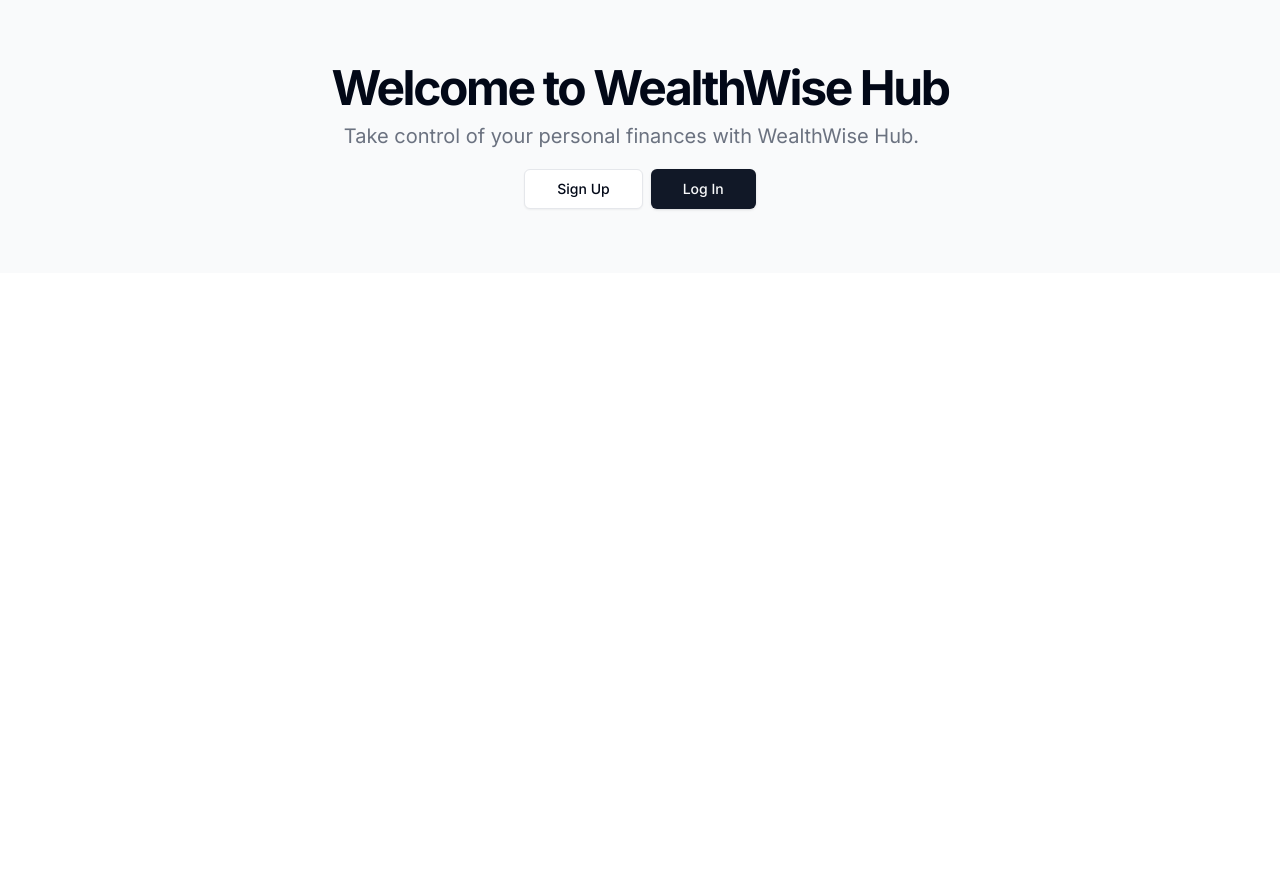
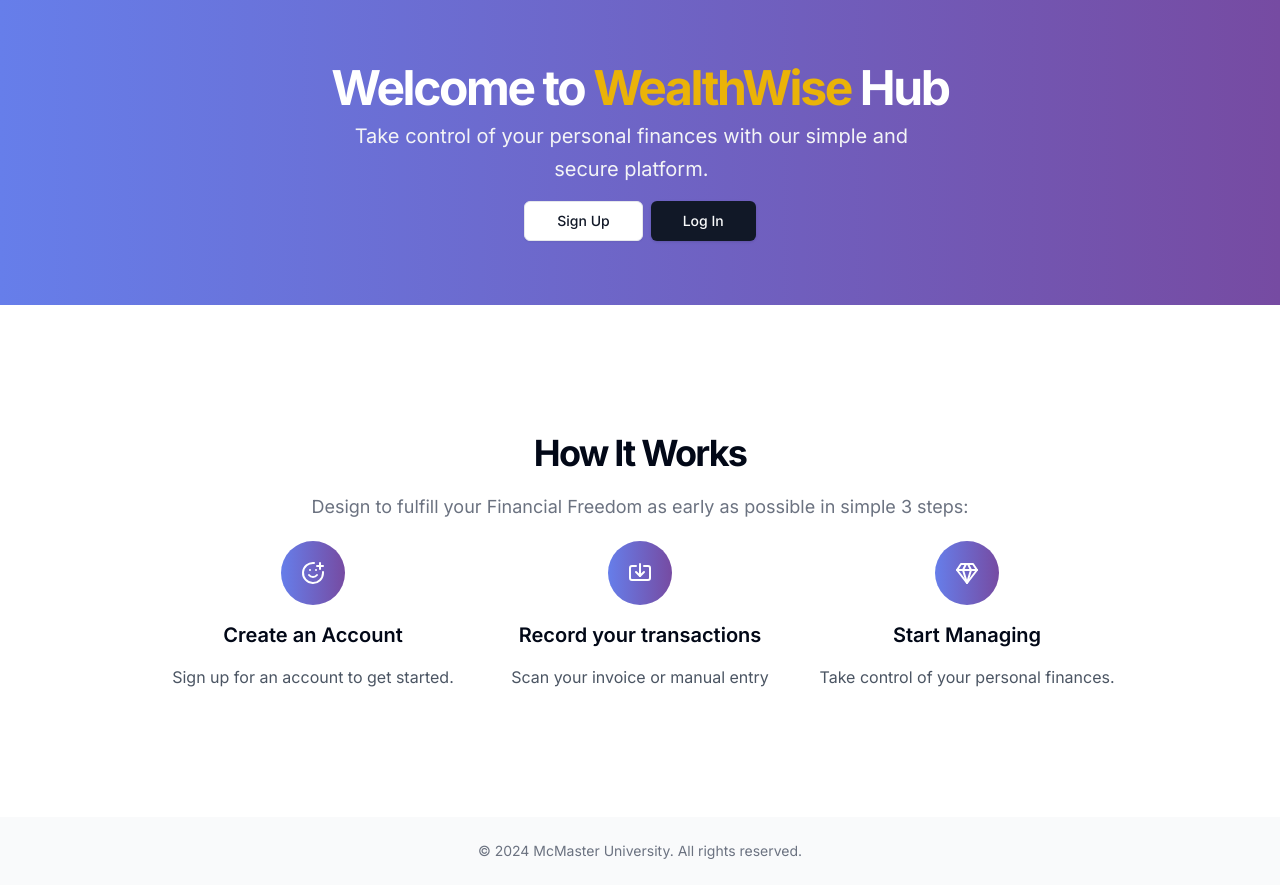
Before and after one commit to 9amcoder/wealth-wise-hub-full-stack, a Next.js app: page / in a window 1280 px wide. Before the commit the page ends 800 px from the top, so only its background shows below. Built offline with nearby package versions, Linux system fonts and the light colour scheme.

Commit message:
style: landing page

```diff
--- a/src/components/LandingComponent.tsx
+++ b/src/components/LandingComponent.tsx
@@ -1,38 +1,96 @@
+import { Gem, Import, Menu, SmilePlus } from "lucide-react";
 import Link from "next/link";
 
-interface LandingComponentProps {
-
-}
+interface LandingComponentProps {}
 
 const LandingComponent: React.FC<LandingComponentProps> = () => {
   return (
-        <div className="bg-gray-50 py-12 lg:py-16">
+    <>
+      <section className="w-full py-12 lg:py-16 bg-gradient-to-r from-[#667eea] to-[#764ba2]">
         <div className="container px-4 md:px-6">
           <div className="flex flex-col items-center justify-center space-y-4">
             <div className="text-center space-y-2">
-            <h1 className="text-3xl font-bold tracking-tighter sm:text-5xl">Welcome to WealthWise Hub</h1>
-            <p className="max-w-[600px] text-gray-500 md:text-xl/relaxed dark:text-gray-400">
-              Take control of your personal finances with WealthWise Hub.
+              <h1 className="text-3xl font-bold tracking-tighter text-white sm:text-5xl">
+                Welcome to <span className="text-yellow-500">WealthWise</span>{" "}
+                Hub
+              </h1>
+              <p className="max-w-[600px] text-gray-100 md:text-xl/relaxed dark:text-gray-400">
+                Take control of your personal finances with our simple and
+                secure platform.
               </p>
             </div>
             <div className="flex flex-col gap-2 min-[400px]:flex-row">
               <Link
-              className="inline-flex h-10 items-center justify-center rounded-md border border-gray-200 border-gray-200 bg-white px-8 text-sm font-medium shadow-sm transition-colors hover:bg-gray-100 hover:text-gray-900 focus-visible:outline-none focus-visible:ring-1 focus-visible:ring-gray-950 disabled:pointer-events-none disabled:opacity-50 dark:border-gray-800 dark:border-gray-800 dark:bg-gray-950 dark:hover:bg-gray-800 dark:hover:text-gray-50 dark:focus-visible:ring-gray-300"
-              href="/sign-up"
+                className="inline-flex h-10 items-center justify-center rounded-md border border-gray-200 border-gray-200 bg-white px-8 text-sm font-medium shadow-sm text-gray-900 transition-colors hover:bg-gray-100 hover:text-gray-900 focus-visible:outline-none focus-visible:ring-1 focus-visible:ring-gray-950 disabled:pointer-events-none disabled:opacity-50 dark:border-gray-800 dark:border-gray-800 dark:bg-gray-950 dark:hover:bg-gray-800 dark:hover:text-gray-50 dark:focus-visible:ring-gray-300"
+                href="#"
               >
                 Sign Up
               </Link>
               <Link
                 className="inline-flex h-10 items-center justify-center rounded-md bg-gray-900 px-8 text-sm font-medium text-gray-50 shadow transition-colors hover:bg-gray-900/90 focus-visible:outline-none focus-visible:ring-1 focus-visible:ring-gray-950 disabled:pointer-events-none disabled:opacity-50 dark:bg-gray-50 dark:text-gray-900 dark:hover:bg-gray-50/90 dark:focus-visible:ring-gray-300"
-              href="/sign-in"
+                href="#"
               >
                 Log In
               </Link>
             </div>
           </div>
         </div>
+      </section>
+      <section className="w-full py-12 md:py-24 lg:py-32">
+        <div className="container px-4 md:px-6">
+          <div className="flex flex-col items-center justify-center space-y-5">
+            <div className="text-center space-y-5">
+              <h2 className="text-3xl font-bold tracking-tighter sm:text-4xl">
+                How It Works
+              </h2>
+              <h3 className="text-sm md:text-lg text-gray-500">
+                Design to fulfill your Financial Freedom as early as possible in
+                simple 3 steps:{" "}
+              </h3>
+              <div className="grid grid-cols-1 gap-8 mt-8 sm:grid-cols-2 lg:grid-cols-3">
+                <div className="flex flex-col items-center space-y-4">
+                  <div className="flex items-center justify-center w-16 h-16 rounded-full bg-gradient-to-r from-[#667eea] to-[#764ba2]">
+                    <SmilePlus size={24} color="#fff" />
                   </div>
+                  <h3 className="text-xl font-semibold">Create an Account</h3>
+                  <p className="text-gray-600 dark:text-gray-400">
+                    Sign up for an account to get started.
+                  </p>
+                </div>
+                <div className="flex flex-col items-center space-y-4">
+                  <div className="flex items-center justify-center w-16 h-16 rounded-full bg-gradient-to-r from-[#667eea] to-[#764ba2]">
+                    <Import size={24} color="#fff" />
+                  </div>
+                  <h3 className="text-xl font-semibold">
+                    Record your transactions
+                  </h3>
+                  <p className="text-gray-600 dark:text-gray-400">
+                    Scan your invoice or manual entry
+                  </p>
+                </div>
+                <div className="flex flex-col items-center space-y-4">
+                  <div className="flex items-center justify-center w-16 h-16 rounded-full bg-gradient-to-r from-[#667eea] to-[#764ba2]">
+                    <Gem size={24} color="#fff" />
+                  </div>
+                  <h3 className="text-xl font-semibold">Start Managing</h3>
+                  <p className="text-gray-600 dark:text-gray-400">
+                    Take control of your personal finances.
+                  </p>
+                </div>
+              </div>
+            </div>
+          </div>
+        </div>
+      </section>
+      <footer className="w-full py-6 bg-gray-50 dark:bg-gray-800">
+        <div className="container px-4 md:px-6 flex items-center justify-center">
+          <p className="text-sm text-gray-500 dark:text-gray-400">
+            © 2024 McMaster University. All rights reserved.
+          </p>
+        </div>
+      </footer>
+    </>
   );
-}
+};
 
 export default LandingComponent;
```
Also changed, not shown: src/app/(landing)/page.tsx (+0 -9 lines). Lines whose indentation alone changed are shown as unchanged.
